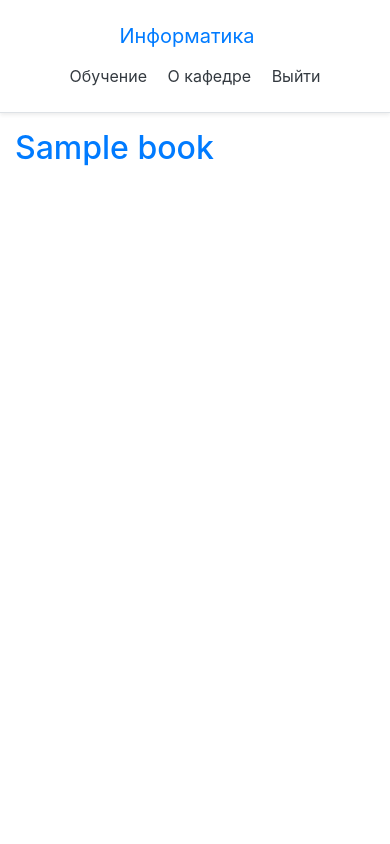
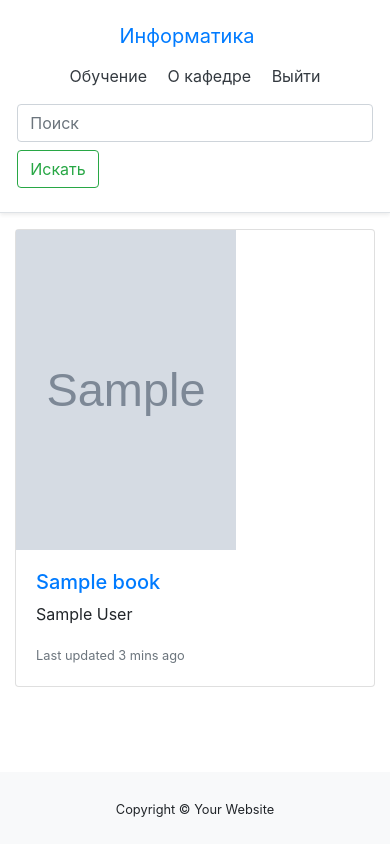
Before and after one commit to Warkinstar/books, a Django app: page /learning/books/ in a window 390 px wide. Run offline with Django 4.2, Linux system fonts and the light colour scheme; a user stored in the database is signed in; tables that the repository leaves empty hold one stand-in row (values such as "Sample post"); grey boxes marked "Sample" are stand-in pictures; parts of the project's set-up code (start-up, migrations or seed data) failed here and were passed over; some libraries are stand-ins or nearby versions.

Commit message:
Оформление 1.0
Установка(но не использование) easy-thumbnails.
Оформление:
Поиск в навбаре
Футер в нижней части
jumbotron на home.html
Список книг с картинкой

```diff
--- a/config/settings.py
+++ b/config/settings.py
@@ -51,6 +51,7 @@ INSTALLED_APPS = [
     'allauth',
     'allauth.account',
     'debug_toolbar',
+    'easy_thumbnails',
 
     # Local
     'accounts',
--- a/static/css/base.css
+++ b/static/css/base.css
@@ -4,6 +4,16 @@ h1 {
 }
 
 .bookcover {
-    height: 300px;
-    width: auto;
+    height: 320px;
+    width: 220px;
 }
+
+.Site {
+  display: flex;
+  min-height: 100vh;
+  flex-direction: column;
+}
+
+.container {
+  flex: 1;
+}
--- a/templates/_base.html
+++ b/templates/_base.html
@@ -9,7 +9,7 @@
   <link rel="stylesheet" href="https://stackpath.bootstrapcdn.com/bootstrap/4.5.0/css/bootstrap.min.css" integrity="sha384-9aIt2nRpC12Uk9gS9baDl411NQApFmC26EwAOH8WgZl5MYYxFfc+NcPb1dKGj7Sk" crossorigin="anonymous">
   <link rel="stylesheet" href="{% static 'css/base.css' %}">
 </head>
-<body>
+<body class="Site">
   <header>
     <!-- Fixed navbar -->
     <div class="d-flex flex-column flex-md-row align-items-center p-3 px-md-4
@@ -27,12 +27,23 @@
             href="{% url 'account_signup' %}">Зарегистрироваться</a>
         {% endif %}
       </nav>
+      <form class="form-inline mt-2 mt-md-0" action="{% url 'search_results' %}" method="get">
+        <input name="q" class="form-control mr-sm-2"  type="text" placeholder="Поиск" aria-label="Search">
+        <button class="btn btn-outline-success my-2 my-sm-0" type="submit">Искать</button>
+      </form>
     </div>
   </header>
   <div class="container">
     {% block content %}
     {% endblock content %}
   </div>
+
+  <footer id="sticky-footer" class="flex-shrink-0 py-4 bg-light text-black-90">
+    <div class="container text-center">
+      <small>Copyright &copy; Your Website</small>
+    </div>
+  </footer>
+
   <!-- JavaScript -->
   <!-- JS, Popper.js, and jQuery -->
   <script src="https://code.jquery.com/jquery-3.5.1.slim.min.js" integrity="sha384-DfXdz2htPH0lsSSs5nCTpuj/zy4C+OGpamoFVy38MVBnE+IbbVYUew+OrCXaRkfj" crossorigin="anonymous"></script>
--- a/templates/learning/book_list.html
+++ b/templates/learning/book_list.html
@@ -4,8 +4,19 @@
 
 {% block content %}
     {% for book in book_list %}
-        <div>
-            <h2><a href="{{ book.get_absolute_url }}">{{ book.title }}</a></h2>
+     <div class="card mb-3" style="max-width: 700px;">
+      <div class="row no-gutters">
+        <div class="col-md-4">
+            <a href="{{ book.get_absolute_url }}"><img class="bookcover" src="{{ book.image.url }}" alt="{{ book.title }}"/></a>
         </div>
-    {% endfor %}
+        <div class="col-md-8">
+          <div class="card-body">
+              <h5><a class="card-title" href="{{ book.get_absolute_url }}">{{ book.title }}</a></h5>
+            <p class="card-text">{{ book.author }}</p>
+            <p class="card-text"><small class="text-muted">Last updated 3 mins ago</small></p>
+          </div>
+        </div>
+      </div>
+    </div>
+ {% endfor %}
 {% endblock content %}
--- a/templates/learning/learning_list.html
+++ b/templates/learning/learning_list.html
@@ -5,4 +5,5 @@
 {% block content %}
     <div>
         <h2><a href="{% url 'book_list' %}">Книги</a></h2>
+    </div>
 {% endblock content %}
```
Also changed, not shown: sixth-module-346216-011f4d6f053f.json (added, +12 -0 lines), templates/home.html (+9 -1 lines), 2 other files.
